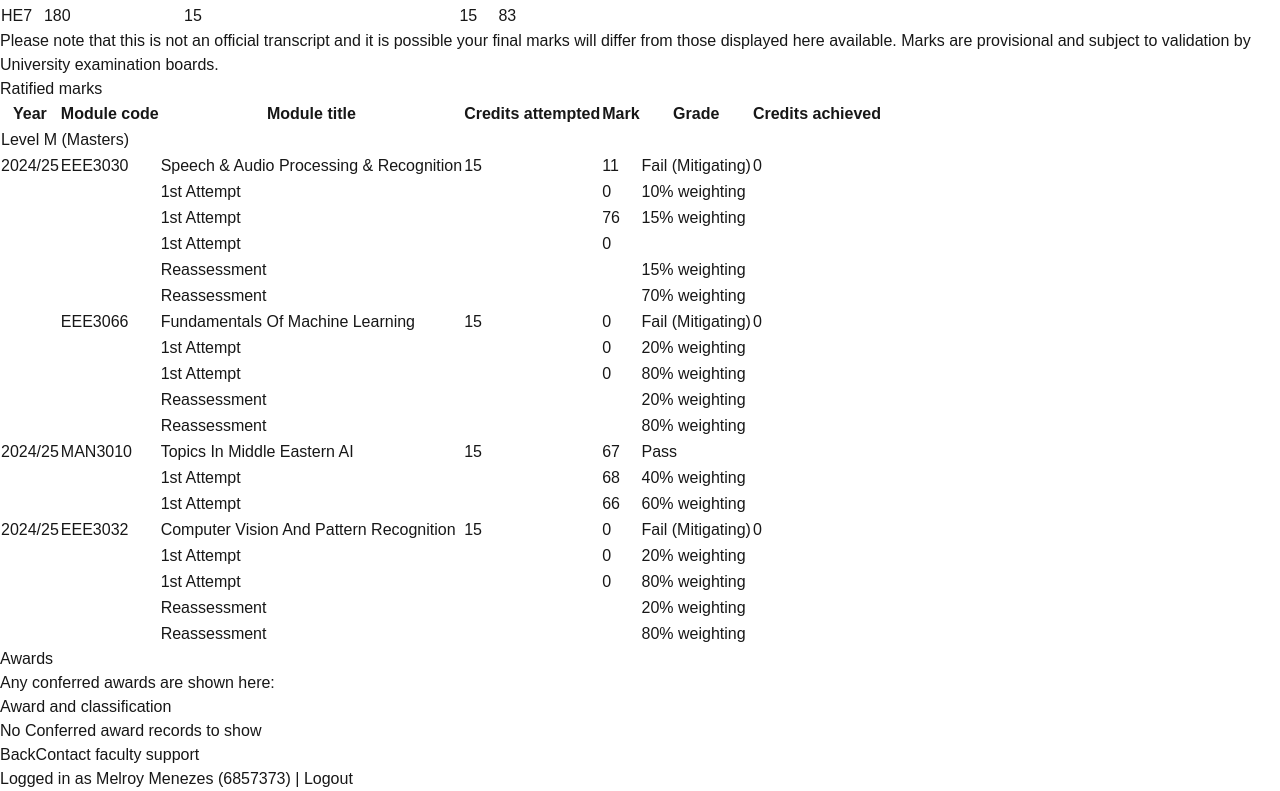
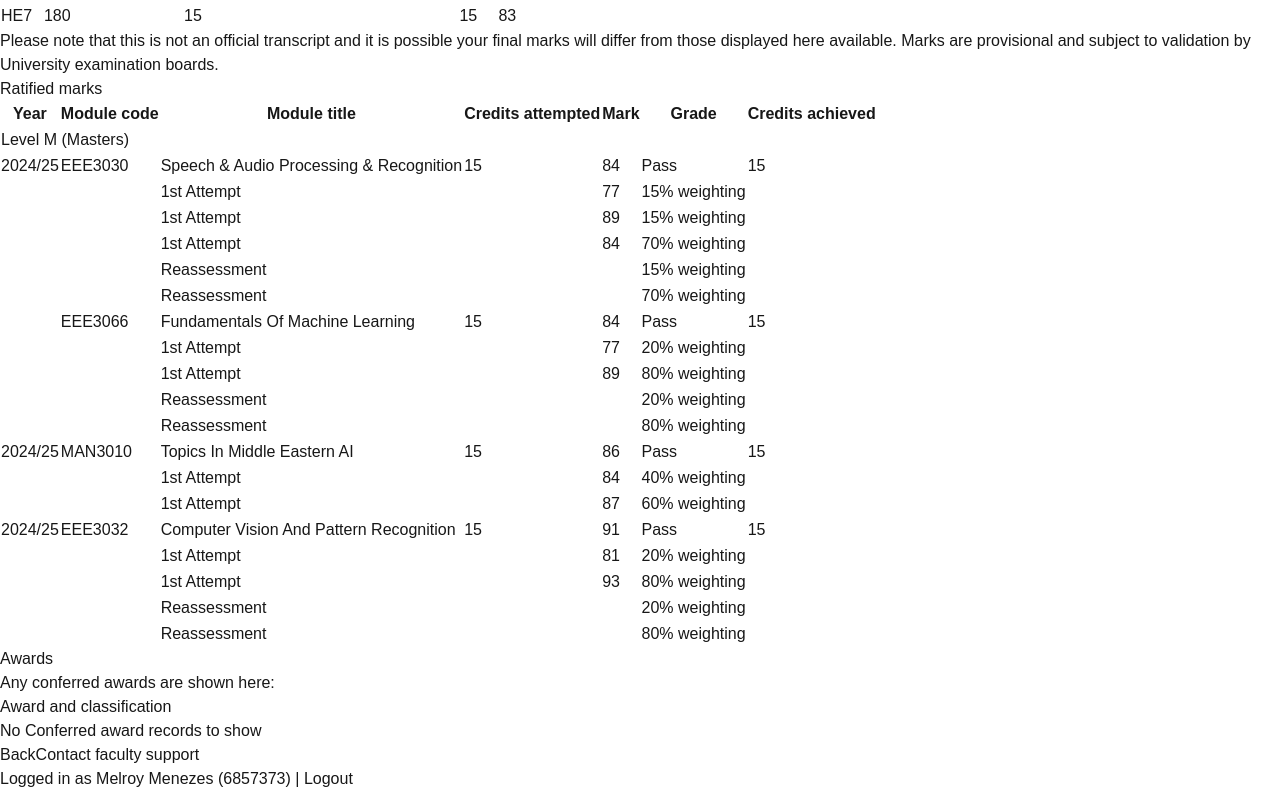
Before and after one commit to VimalShetty07/surrey_college_website, a Next.js app: page /academics/modules/marks in a window 1280 px wide. Shown: the part 683-1474 px from the top of the page. Built offline with nearby package versions, Linux system fonts and the light colour scheme.

Commit message:
added modified marks

```diff
--- a/src/app/academics/modules/marks/page.tsx
+++ b/src/app/academics/modules/marks/page.tsx
@@ -128,25 +128,16 @@ export default function ModuleMarksPage() {
                     <td className="p-1 border">EEE3030</td>
                     <td className="p-1 border">Speech & Audio Processing & Recognition</td>
                     <td className="p-1 border">15</td>
-                    <td className="p-1 border">11</td>
-                    <td className="p-1 border">Fail (Mitigating)</td>
-                    <td className="p-1 border">0</td>
+                    <td className="p-1 border">84</td>
+                    <td className="p-1 border">Pass</td>
+                    <td className="p-1 border">15</td>
                   </tr>
                   <tr>
                     <td className="p-1 border"></td>
                     <td className="p-1 border"></td>
                     <td className="p-1 border">1st Attempt</td>
                     <td className="p-1 border"></td>
-                    <td className="p-1 border">0</td>
-                    <td className="p-1 border">10% weighting</td>
-                    <td className="p-1 border"></td>
-                  </tr>
-                  <tr>
-                    <td className="p-1 border"></td>
-                    <td className="p-1 border"></td>
-                    <td className="p-1 border">1st Attempt</td>
-                    <td className="p-1 border"></td>
-                    <td className="p-1 border">76</td>
+                    <td className="p-1 border">77</td>
                     <td className="p-1 border">15% weighting</td>
                     <td className="p-1 border"></td>
                   </tr>
@@ -155,8 +146,17 @@ export default function ModuleMarksPage() {
                     <td className="p-1 border"></td>
                     <td className="p-1 border">1st Attempt</td>
                     <td className="p-1 border"></td>
-                    <td className="p-1 border">0</td>
+                    <td className="p-1 border">89</td>
+                    <td className="p-1 border">15% weighting</td>
                     <td className="p-1 border"></td>
+                  </tr>
+                  <tr>
+                    <td className="p-1 border"></td>
+                    <td className="p-1 border"></td>
+                    <td className="p-1 border">1st Attempt</td>
+                    <td className="p-1 border"></td>
+                    <td className="p-1 border">84</td>
+                    <td className="p-1 border">70% weighting</td>
                     <td className="p-1 border"></td>
                   </tr>
 
@@ -185,16 +185,16 @@ export default function ModuleMarksPage() {
                     <td className="p-1 border">EEE3066</td>
                     <td className="p-1 border">Fundamentals Of Machine Learning</td>
                     <td className="p-1 border">15</td>
-                    <td className="p-1 border">0</td>
-                    <td className="p-1 border">Fail (Mitigating)</td>
-                    <td className="p-1 border">0</td>
+                    <td className="p-1 border">84</td>
+                    <td className="p-1 border">Pass</td>
+                    <td className="p-1 border">15</td>
                   </tr>
                   <tr>
                     <td className="p-1 border"></td>
                     <td className="p-1 border"></td>
                     <td className="p-1 border">1st Attempt</td>
                     <td className="p-1 border"></td>
-                    <td className="p-1 border">0</td>
+                    <td className="p-1 border">77</td>
                     <td className="p-1 border">20% weighting</td>
                     <td className="p-1 border"></td>
                   </tr>
@@ -203,7 +203,7 @@ export default function ModuleMarksPage() {
                     <td className="p-1 border"></td>
                     <td className="p-1 border">1st Attempt</td>
                     <td className="p-1 border"></td>
-                    <td className="p-1 border">0</td>
+                    <td className="p-1 border">89</td>
                     <td className="p-1 border">80% weighting</td>
                     <td className="p-1 border"></td>
                   </tr>
@@ -232,16 +232,16 @@ export default function ModuleMarksPage() {
                     <td className="p-1 border">MAN3010</td>
                     <td className="p-1 border">Topics In Middle Eastern AI</td>
                     <td className="p-1 border">15</td>
-                    <td className="p-1 border">67</td>
+                    <td className="p-1 border">86</td>
                     <td className="p-1 border">Pass</td>
-                    <td className="p-1 border"></td>
+                    <td className="p-1 border">15</td>
                   </tr>
                   <tr>
                     <td className="p-1 border"></td>
                     <td className="p-1 border"></td>
                     <td className="p-1 border">1st Attempt</td>
                     <td className="p-1 border"></td>
-                    <td className="p-1 border">68</td>
+                    <td className="p-1 border">84</td>
                     <td className="p-1 border">40% weighting</td>
                     <td className="p-1 border"></td>
                   </tr>
@@ -250,7 +250,7 @@ export default function ModuleMarksPage() {
                     <td className="p-1 border"></td>
                     <td className="p-1 border">1st Attempt</td>
                     <td className="p-1 border"></td>
-                    <td className="p-1 border">66</td>
+                    <td className="p-1 border">87</td>
                     <td className="p-1 border">60% weighting</td>
                     <td className="p-1 border"></td>
                   </tr>
@@ -260,16 +260,16 @@ export default function ModuleMarksPage() {
                     <td className="p-1 border">EEE3032</td>
                     <td className="p-1 border">Computer Vision And Pattern Recognition</td>
                     <td className="p-1 border">15</td>
-                    <td className="p-1 border">0</td>
-                    <td className="p-1 border">Fail (Mitigating)</td>
-                    <td className="p-1 border">0</td>
+                    <td className="p-1 border">91</td>
+                    <td className="p-1 border">Pass</td>
+                    <td className="p-1 border">15</td>
                   </tr>
                   <tr>
                     <td className="p-1 border"></td>
                     <td className="p-1 border"></td>
                     <td className="p-1 border">1st Attempt</td>
                     <td className="p-1 border"></td>
-                    <td className="p-1 border">0</td>
+                    <td className="p-1 border">81</td>
                     <td className="p-1 border">20% weighting</td>
                     <td className="p-1 border"></td>
                   </tr>
@@ -278,7 +278,7 @@ export default function ModuleMarksPage() {
                     <td className="p-1 border"></td>
                     <td className="p-1 border">1st Attempt</td>
                     <td className="p-1 border"></td>
-                    <td className="p-1 border">0</td>
+                    <td className="p-1 border">93</td>
                     <td className="p-1 border">80% weighting</td>
                     <td className="p-1 border"></td>
                   </tr>
--- a/src/app/registration/personal-details/page.tsx
+++ b/src/app/registration/personal-details/page.tsx
@@ -2,6 +2,9 @@
 
 import Link from 'next/link';
 import { useState } from 'react';
+
+// Note: We can't use metadata here because this is a client component
+// The title is set by the parent layout.tsx
 
 export default function PersonalDetailsPage() {
   // Initial form state based on the image
```
Also changed, not shown: src/app/registration/emergency-trusted-contact/layout.tsx (added, +14 -0 lines), src/app/timetable/layout.tsx (added, +14 -0 lines).
